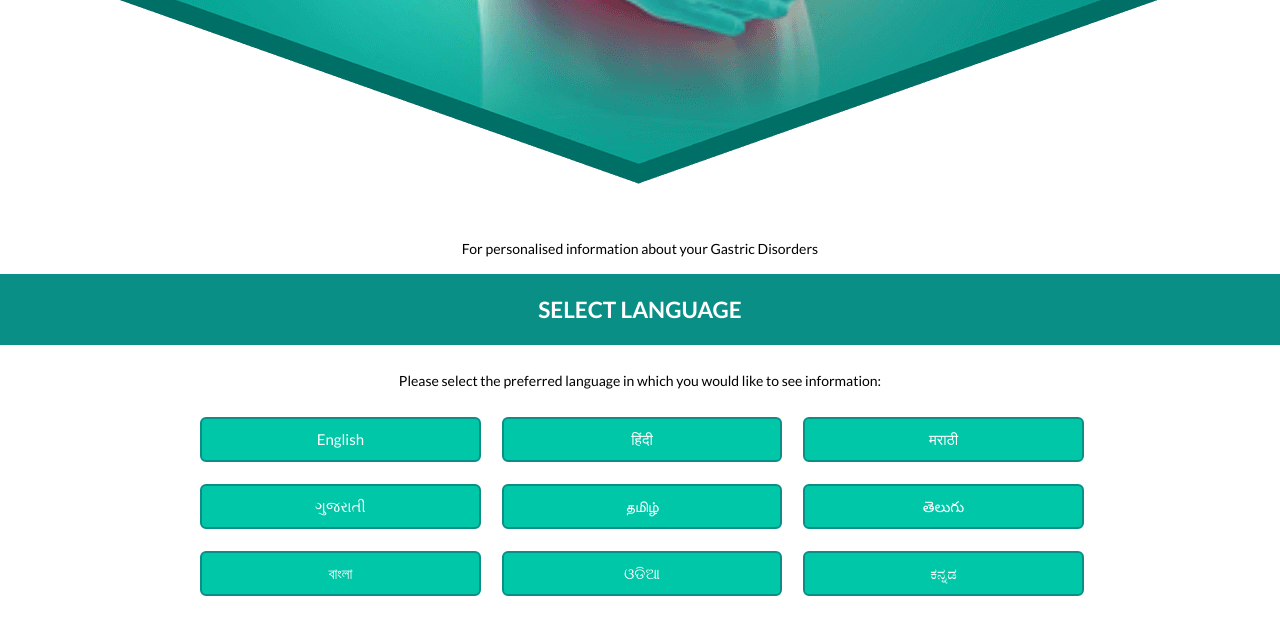
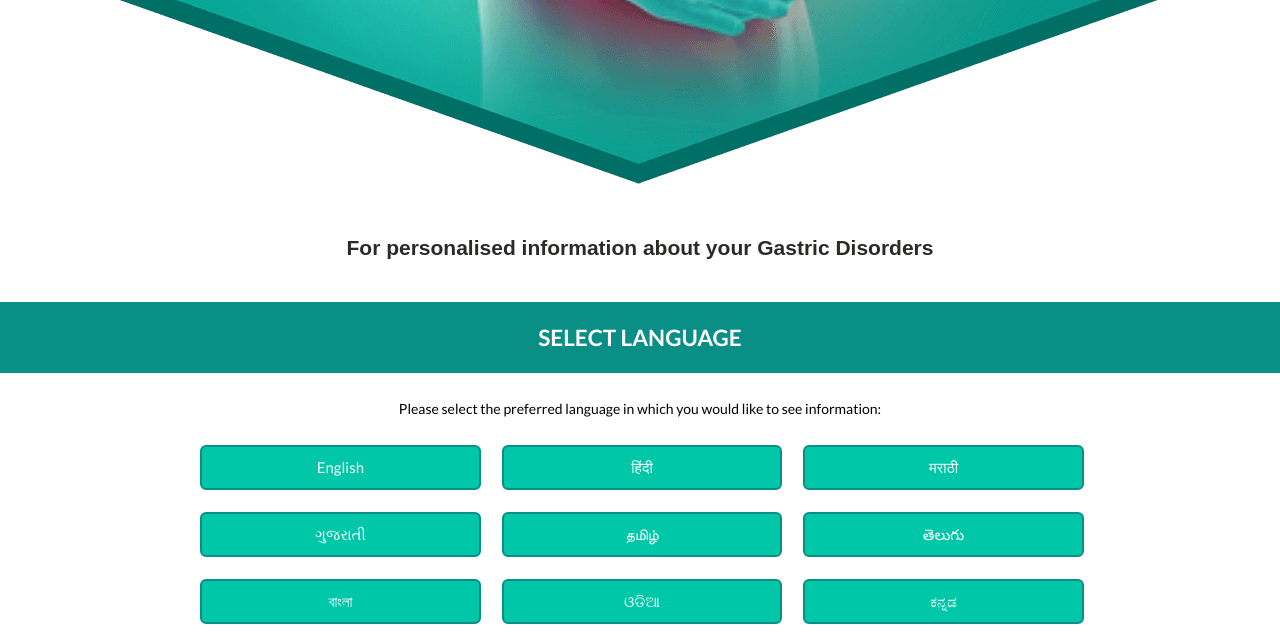
Before and after one commit to anshuul/doctor-backend, a Django app: page /select-language/ in a window 1280 px wide. Shown: the part 635-1270 px from the top of the page. Before the commit the page ends 1231 px from the top, so only its background shows below. Run offline with Django 3.2, Linux system fonts and the light colour scheme.

Commit message:
Update style.css
added line 74 to 89

```diff
--- a/services/static/services/css/style.css
+++ b/services/static/services/css/style.css
@@ -71,8 +71,22 @@ iframe {
 }
 /*VIDEOPOP*/
 
+.hm-title.container p {
+    font-size: 21px;
+    font-weight: bold;
+    line-height: 26px;
+    margin-top: 11px;
+    padding: 0 0px 20px 0px;
+    font-family: 'Oswald', sans-serif;
+    color: #2b2a28;
+}
 
+.hm-title.container img {
+	width: 100%;
+    height: auto;
+}
 
+.change-language #choose-lng {cursor: pointer;}
 
 @media (max-width: 480px) {
 	 #video1 {left: 40%; top:0;}
```
